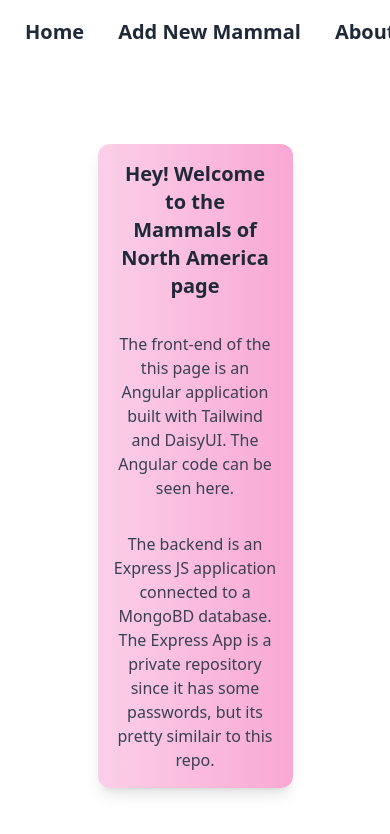
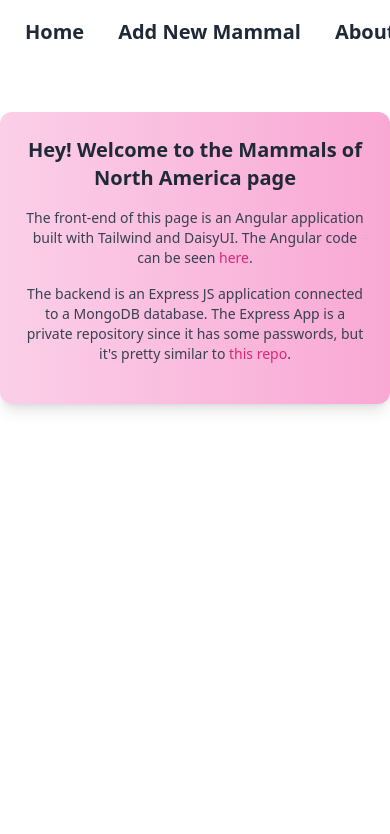
Before and after one commit to JamesDiStef/mammals, an Angular app: page /about in a window 390 px wide. Shown: the top 834 px of the page. Built offline with nearby package versions, Linux system fonts and the light colour scheme.

Commit message:
try mobile fix

```diff
--- a/src/app/about-this-page/about-this-page.component.html
+++ b/src/app/about-this-page/about-this-page.component.html
@@ -1,19 +1,25 @@
 <div
-  class="card place-self-center mt-20 w-1/2 bg-gradient-to-r from-pink-200 to-pink-300 rounded-xl shadow-lg"
+  class="card place-self-center mt-12 sm:mt-20 w-full max-w-lg p-6 bg-gradient-to-r from-pink-200 to-pink-300 rounded-xl shadow-lg"
 >
-  <p class="text-center text-xl text-gray-800 font-semibold m-4">
+  <p class="text-center text-xl sm:text-2xl text-gray-800 font-semibold mb-4">
     Hey! Welcome to the Mammals of North America page
   </p>
-  <p class="text-center text-gray-700 m-4">
-    The front-end of the this page is an Angular application built with Tailwind
-    and DaisyUI. The Angular code can be seen
-    <a href="https://github.com/JamesDiStef/animals2">here</a>.
+  <p class="text-center text-gray-700 mb-4 text-sm sm:text-base">
+    The front-end of this page is an Angular application built with Tailwind and
+    DaisyUI. The Angular code can be seen
+    <a
+      href="https://github.com/JamesDiStef/animals2"
+      class="text-pink-600 hover:underline"
+      >here</a
+    >.
   </p>
-  <p class="text-center text-gray-700 m-4">
-    The backend is an Express JS application connected to a MongoBD database.
-    The Express App is a private repository since it has some passwords, but its
-    pretty similair to
-    <a href="https://github.com/JamesDiStef/reddit-clone-express-backend"
+  <p class="text-center text-gray-700 mb-4 text-sm sm:text-base">
+    The backend is an Express JS application connected to a MongoDB database.
+    The Express App is a private repository since it has some passwords, but
+    it's pretty similar to
+    <a
+      href="https://github.com/JamesDiStef/reddit-clone-express-backend"
+      class="text-pink-600 hover:underline"
       >this repo</a
     >.
   </p>
```
